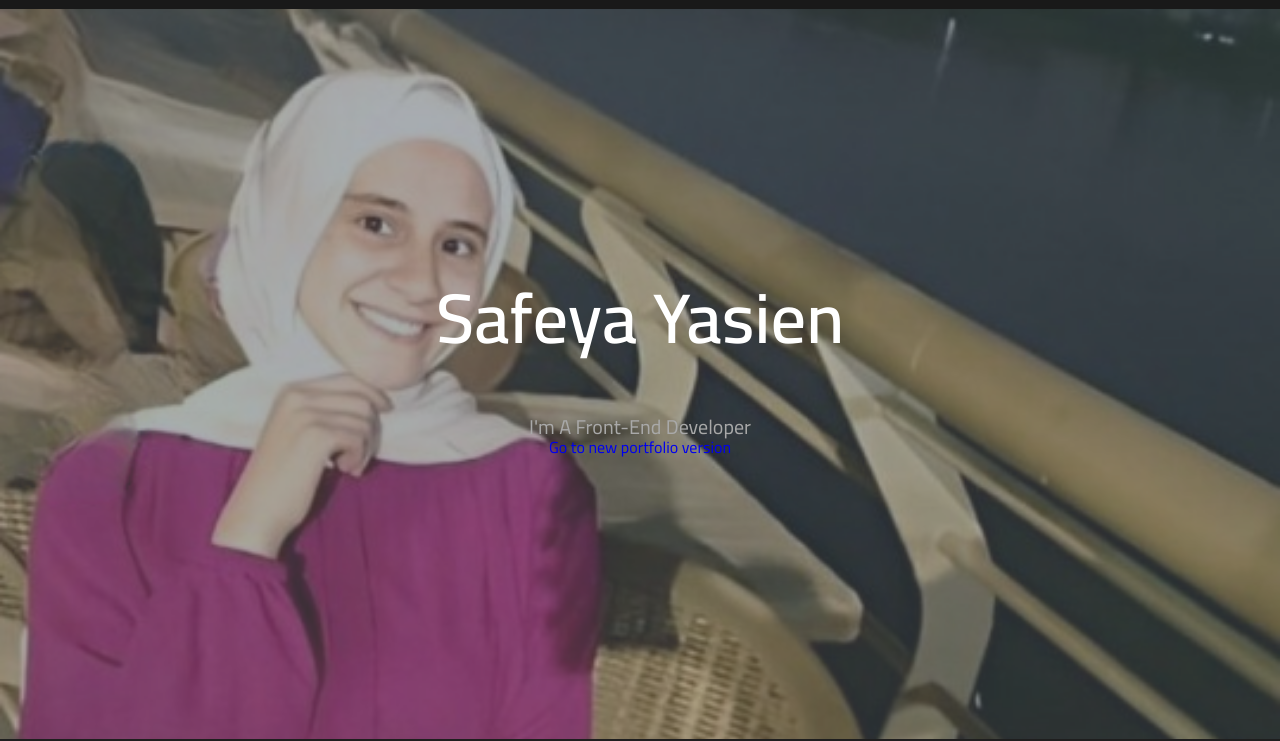
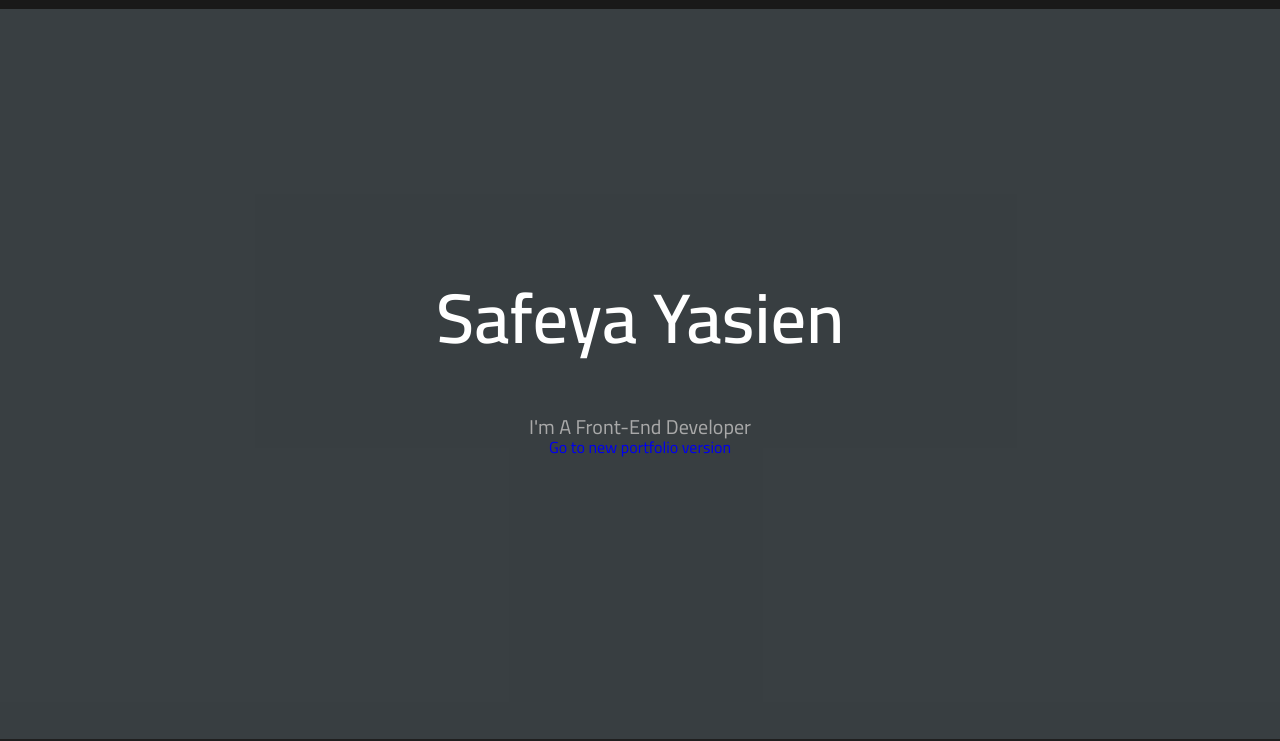
Before and after one commit to Safeya-Yasien/my-portfolio, a plain HTML site: page index.html in a window 1280 px wide. Shown: the part 61-802 px from the top of the page. Drawn offline with Linux system fonts and the light colour scheme; a web font is replaced by a local one.

Commit message:
Update style.css

```diff
--- a/css/style.css
+++ b/css/style.css
@@ -201,7 +201,6 @@ header .icons i {
 
 /* landing */
 .landing {
-  background-image: url(../images/landing.jpg);
   background-size: cover;
   height: 100vh;
   position: relative;
```
